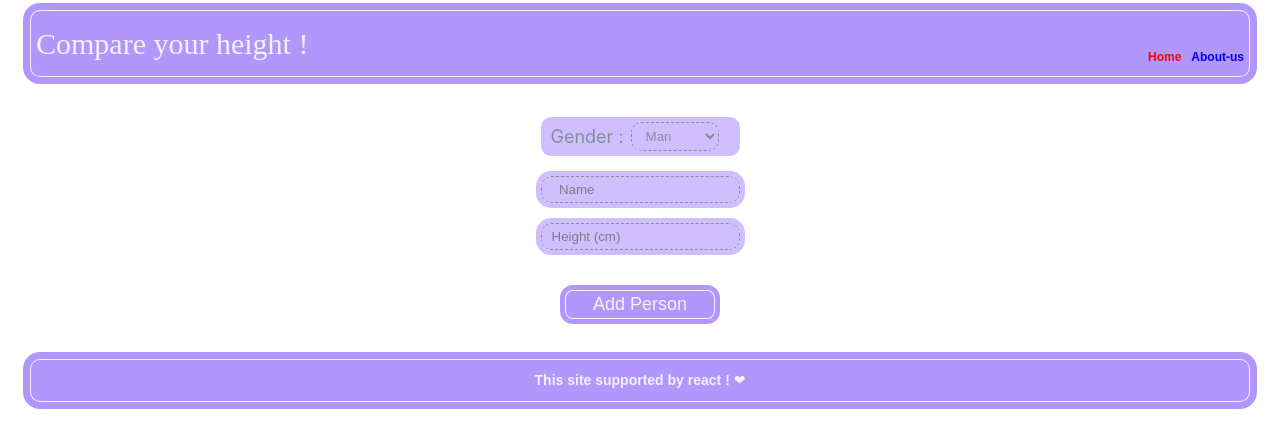
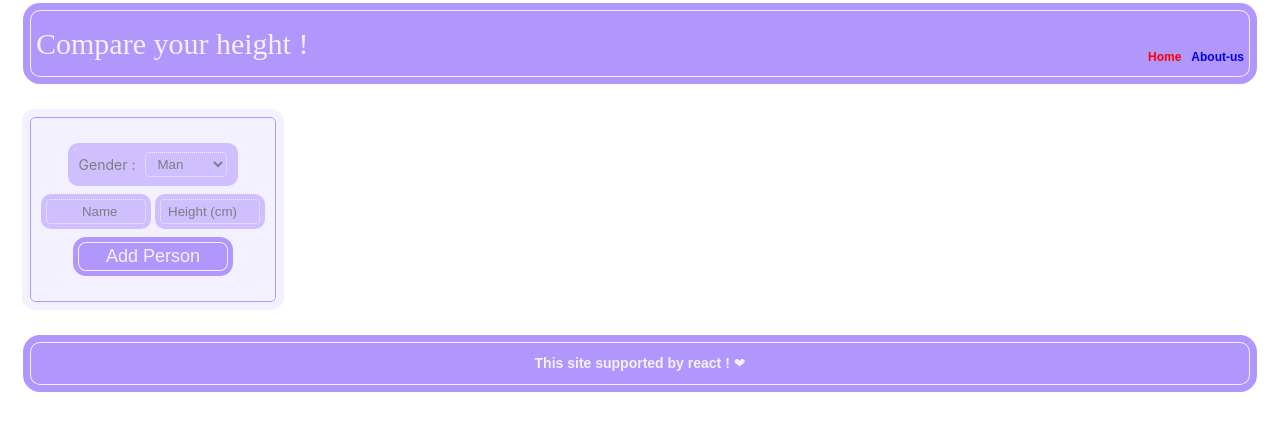
Before and after one commit to mahdikhalili1998/Compare-Height, a React (Vite) app: page / in a window 1280 px wide. Shown: the top 448 px of the page. Built offline with nearby package versions, Linux system fonts and the light colour scheme; a web font is replaced by a local one.

Commit message:
new style added

```diff
--- a/src/components/InputList.jsx
+++ b/src/components/InputList.jsx
@@ -14,17 +14,14 @@ function InputList() {
 
   return (
     <>
-      <div className={!loading ? styles.hide : styles.show}>
-        <div className={styles.container}>
+      <div className={styles.firstContainer}>
+        <div className={styles.InFirst}>
           <UserInfoC />
-        </div>
-        <div style={{ textAlign: "center" }}>
           <button onClick={compareHandler} className={styles.navii}>
             Add Person
           </button>
         </div>
       </div>
-      {!loading ? <Loading /> : null}
     </>
   );
 }
--- a/src/components/UserInfo.jsx
+++ b/src/components/UserInfo.jsx
@@ -4,19 +4,19 @@ import { InfoContext } from "../context/Provider";
 
 function UserInfoC() {
   const result = useContext(InfoContext);
-  const { UserInfo, dispatch, save, setSave } = result;
+  const { UserInfo, dispatch } = result;
   // console.log(UserInfo);
 
   return (
     <div className={styles.containerA}>
-      <div>
+      <div className={styles.containerB}>
         <label htmlFor=""> Gender : </label>
         <select
           value={UserInfo.gender}
           onChange={(e) =>
             dispatch({
-              type: ["gender", "save"],
-              payload: [e.target.value, (e.target.value = "man")],
+              type: "gender",
+              payload: e.target.value,
             })
           }
         >
@@ -24,14 +24,15 @@ function UserInfoC() {
           <option value="woman">Woman</option>
         </select>
       </div>
+      <div className={styles.containerC}>
         <input
           type="text"
           placeholder="  Name"
           value={UserInfo.name}
           onChange={(e) =>
             dispatch({
-            type: ["name", "save"],
-            payload: [e.target.value, (e.target.value = "")],
+              type: "name",
+              payload: e.target.value,
             })
           }
         />
@@ -41,12 +42,12 @@ function UserInfoC() {
           value={UserInfo.height}
           onChange={(e) =>
             dispatch({
-            type: ["height", "save"],
-            payload: [e.target.value, (e.target.value = "")],
+              type: "height",
+              payload: e.target.value,
             })
           }
         />
-      {/* {dispatch({ type: "save", payload: UserInfo })} */}
+      </div>
     </div>
   );
 }
--- a/src/context/Provider.jsx
+++ b/src/context/Provider.jsx
@@ -4,24 +4,24 @@ export const InfoContext = createContext();
 
 const initialstate = { gender: "man", name: "", height: "" };
 const reducer = (state, action) => {
-  switch (action.type[0]) {
+  switch (action.type) {
     case "gender":
-      return { ...state, gender: action.payload[0] };
+      return { ...state, gender: action.payload };
     case "name":
-      return { ...state, name: action.payload[0] };
+      return { ...state, name: action.payload };
     case "height":
-      return { ...state, height: action.payload[0] };
+      return { ...state, height: action.payload };
     case "save":
       return { gender: "man", name: "", height: "" };
     default:
       break;
   }
-  switch (action.type[1]) {
+  switch (action.type) {
     case "save":
       return {
-        grnder: action.payload[1],
-        name: action.payload[1],
-        height: action.payload[1],
+        grnder: "man",
+        name: "",
+        height: "",
       };
     default:
       break;
@@ -36,6 +36,7 @@ function Provider({ children }) {
   const compareHandler = () => {
     setCount((count) => count + 1);
     setSave((save) => ({ ...save, [count]: UserInfo }));
+    dispatch({ type: "save" });
   };
 
   return (
--- a/src/css/inputlist.module.css
+++ b/src/css/inputlist.module.css
@@ -1,35 +1,64 @@
-.container {
+.firstContainer {
+  text-align: left;
+  width: fit-content;
+  margin-left: 3rem;
+  border: 1.5px solid #b197fc;
+  margin-bottom: 4rem;
+  border-radius: 0.5rem;
+  background-color: #f3f0ff;
+  outline: 0.8rem solid #f3f0ff;
+}
+.InFirst {
+  padding: 3rem 1.5rem;
   display: flex;
-  justify-content: space-around;
-  margin-bottom: 4rem;
+  flex-direction: column;
+  justify-content: center;
+  align-items: center;
+  gap: 1.8rem;
+}
+.containerB {
+  display: flex;
+  align-items: center;
+  gap: 1rem;
+  background-color: #d0bfff;
+  padding: 0.4rem 0.6rem;
+  outline: 0.5rem solid #d0bfff;
+  /* border: 1.5px dotted #f3f0ff; */
+  border-radius: 0.5rem;
+}
+.containerB label {
+  font-size: 1.4rem;
+  color: #7b7e81;
+}
+.containerB select {
+  background-color: inherit;
+  color: #7b7e81;
+  padding: .3rem .7rem;
+  border: 1.5px dotted #f3f0ff;
+  border-radius: 5px;
+}
+.containerC {
+  display: flex;
+  gap: 1.4rem;
+}
+.containerC input {
+  width: 10rem;
+  padding: 0.4rem 0.6rem;
+  background-color: #d0bfff;
+  outline: 0.5rem solid #d0bfff;
+  border: 1.5px dotted #f3f0ff;
+  border-radius: 0.5rem;
 }
 .containerA {
   display: flex;
   flex-direction: column;
-  gap: 2rem;
-}
-.containerA div {
-  display: flex;
+  justify-content: center;
   align-items: center;
-  gap: 0.7rem;
-  padding: 0.5rem 1rem;
-  border-radius: 1rem;
-  background-color: #d0bfff;
-
-  color: #868e96;
-}
-.containerA div label {
-  font-size: 1.8rem;
-}
-.containerA select option {
-  color: red;
-}
-.bt {
+  gap: 1.8rem;
 }
 .navii {
   text-decoration: none;
   background-color: #b197fc;
-
   font-size: 1.8rem;
   width: 15rem;
   padding: 0.3rem 0.8rem;
@@ -39,36 +68,10 @@
   /* padding-bottom: 0.5rem; */
   color: #f3f0ff;
 }
-.containerA select,
-input {
-  padding: 0.5rem 1rem;
-  border-radius: 1rem;
-  border: 1.5px dashed #868e96;
-  background-color: #d0bfff;
-  outline: 0.5rem solid #d0bfff;
-  color: #868e96;
-}
-.hide {
-  display: none;
-}
-.show {
-  display: flex;
-  flex-direction: column;
-  justify-content: center;
-  margin-bottom: 4rem;
-}
 
 ::placeholder {
   color: #7b7e81;
+  text-align: center;
 }
 @media (max-width: 387px) {
-  .containerA {
-    width: 15rem;
-  }
-  .containerA div label {
-    display: none;
-  }
-  .containerA div select {
-    width: 20rem;
-  }
 }
```
Also changed, not shown: 1 other file (tests, documents, lock files or other folders). Lines whose indentation alone changed are shown as unchanged.
